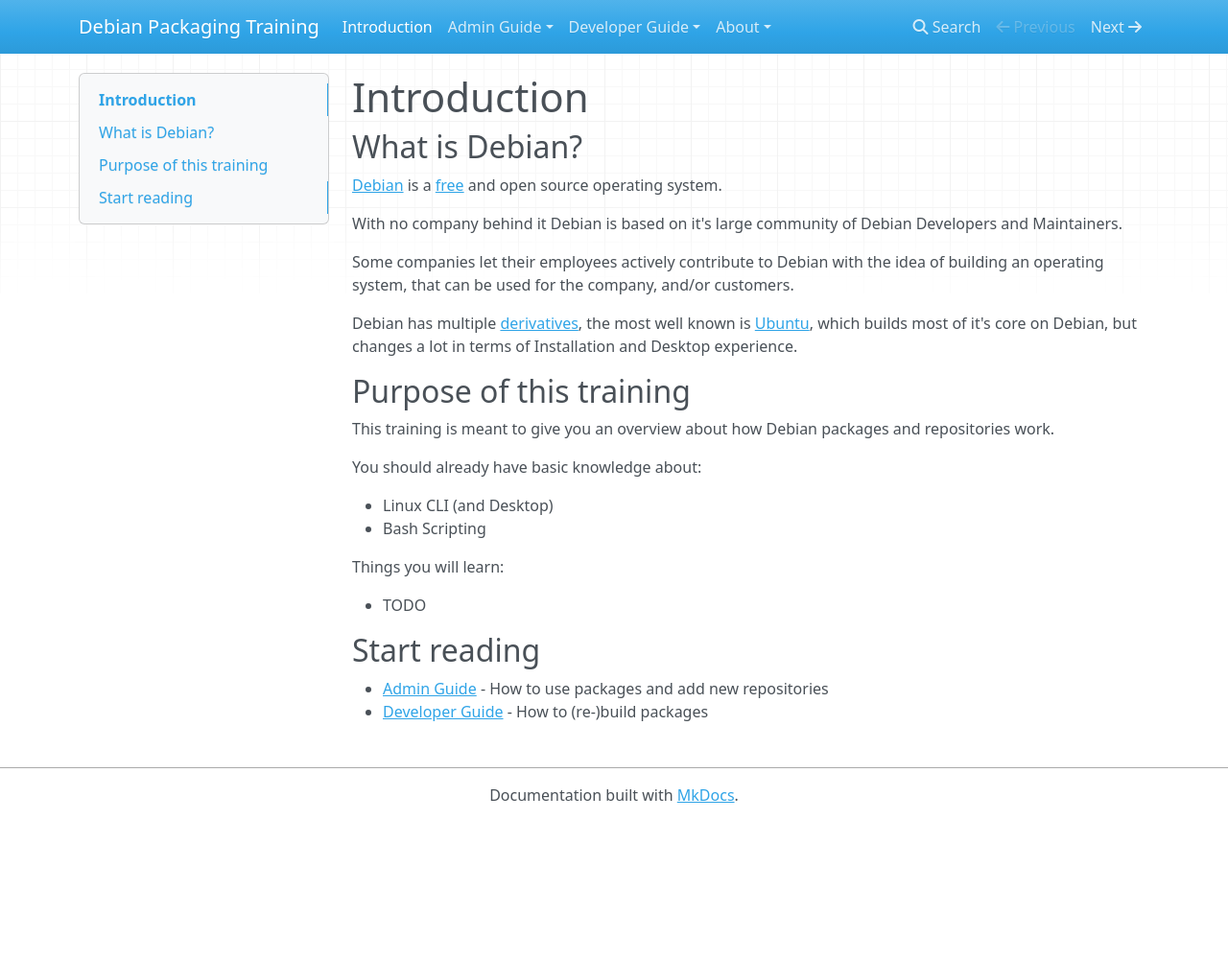
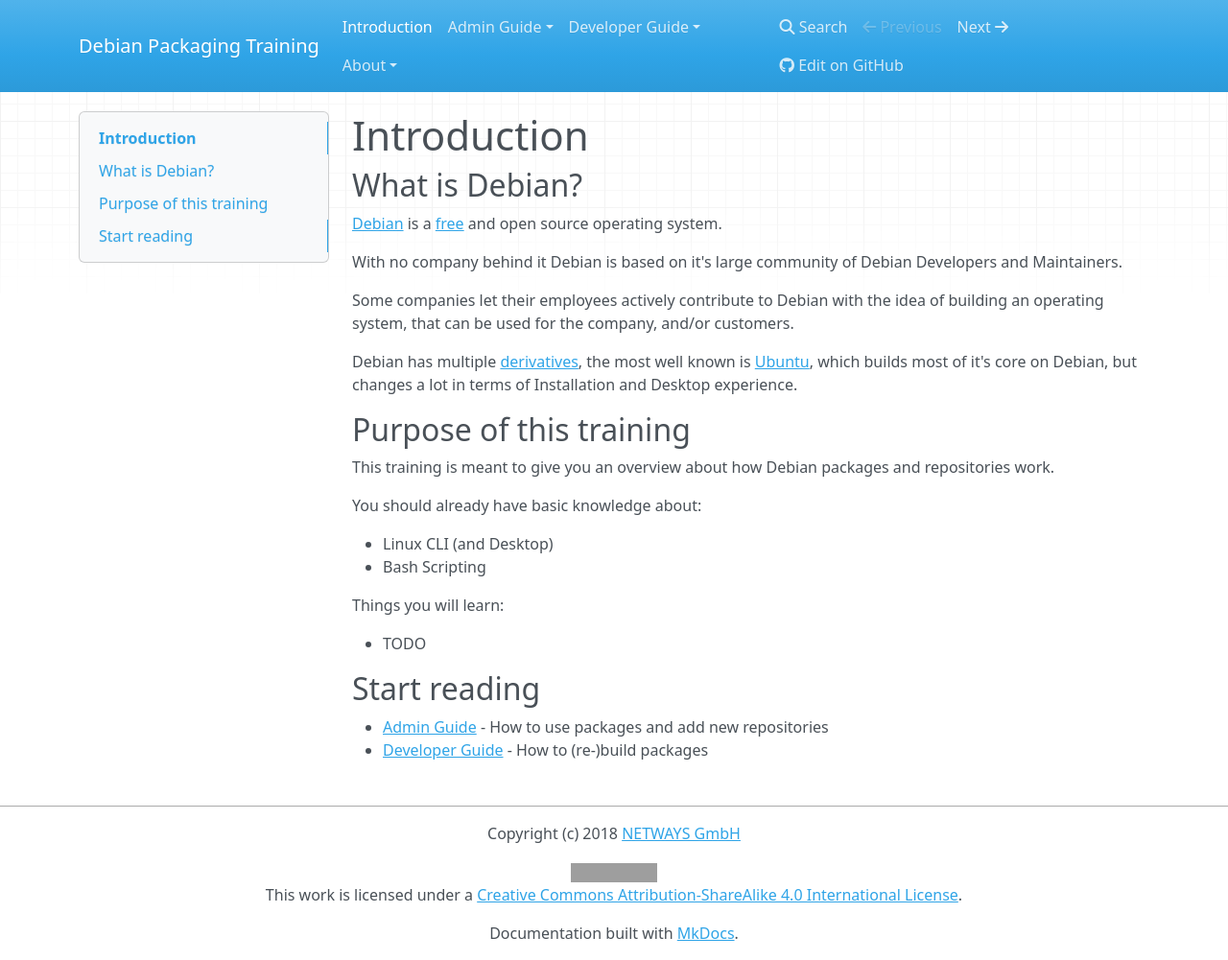
Before and after one commit to lazyfrosch/training-debian-packaging, an MkDocs documentation site: the page built from docs/index.md, in a window 1280 px wide and 1001 px high. Shown: the whole window at 96% size. Built offline with MkDocs 1.6.1, drawn with Linux system fonts in a browser that asks for light colours; nearby versions of some CDN libraries; old or Windows-style settings are respelled for this version of MkDocs; grey boxes are pictures that could not be loaded.

Commit message:
Update mkdocs config

```diff
--- a/mkdocs.yml
+++ b/mkdocs.yml
@@ -1,5 +1,15 @@
 site_name: Debian Packaging Training
 #theme: readthedocs
+repo_url: https://github.com/lazyfrosch/training-debian-packaging
+site_author: Markus Frosch <markus.frosch@netways.de>
+copyright: >-
+  <p>Copyright (c) 2018 <a href="mailto:info@netways.de">NETWAYS GmbH</a></p>
+  <p><a rel="license" href="http://creativecommons.org/licenses/by-sa/4.0/">
+  <img alt="Creative Commons License" style="border-width:0" src="https://i.creativecommons.org/l/by-sa/4.0/88x31.png" />
+  </a><br />This work is licensed under a
+  <a rel="license" href="http://creativecommons.org/licenses/by-sa/4.0/">Creative Commons Attribution-ShareAlike 4.0
+  International License</a>.</p>
+
 pages:
   - Introduction: index.md
   - Admin Guide:
```
